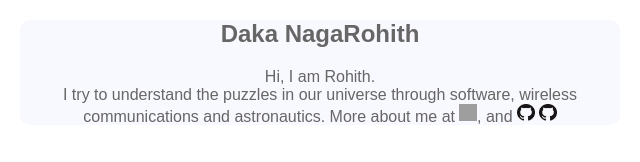
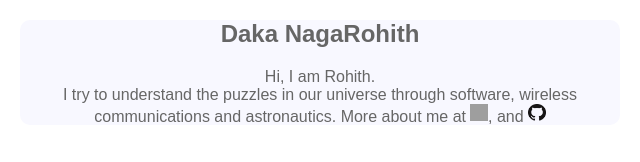
Before and after one commit to rohithdaka/rohithdaka.github.io, a plain HTML site: page index.html in a window 1280 px wide. Shown: the full height of the page, 320-960 px from the left. Drawn offline with Linux system fonts and the light colour scheme; grey boxes are pictures that could not be loaded.

Commit message:
removed additional image

```diff
--- a/index.html
+++ b/index.html
@@ -15,8 +15,6 @@
               <p>Hi, I am Rohith.</br> I try to understand the puzzles in our universe through software, wireless communications and astronautics. More about me at
           <a href="https://www.linkedin.com/in/rohithdaka"><img src="https://static.licdn.com/scds/common/u/img/webpromo/btn_in_20x15.png"></a>,
           and <a href="https://github.com/rohithdaka"><img src="github.png"></a>
-          <a href="https://github.com/rohithdaka"><img src="github.png"></a>
-
           </p>
 	       </section>
 
```
